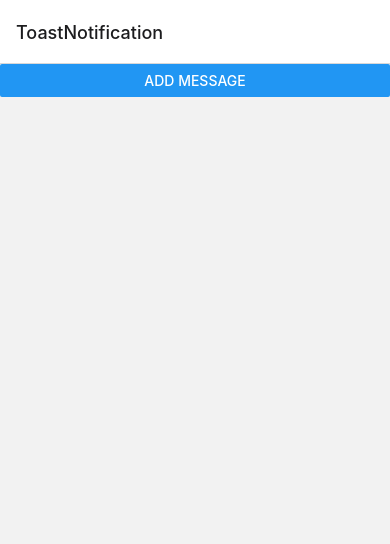
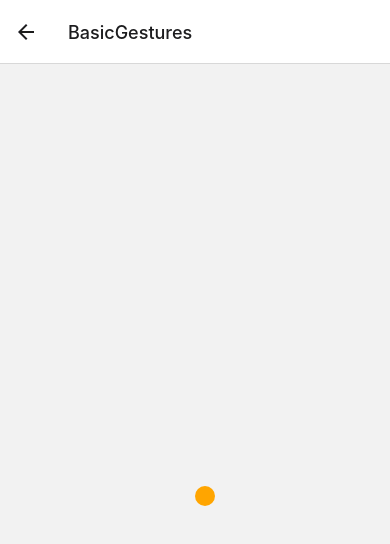
Before and after one commit to emPeeGee/AnimaRN, a React Native app: screen /BasicGestures in a window 390 px wide. Shown: the top 544 px of the page. Built offline with nearby package versions, Linux system fonts and the light colour scheme.

Commit message:
feat:  🐻‍❄️ Create the basicc gesture animation

```diff
--- a/App.tsx
+++ b/App.tsx
@@ -7,6 +7,7 @@ import { RingWave } from './components/RingWave';
 import { CarouselFlat } from './components/CarouselFlatList';
 import { ColorSwitcher } from './components/ColorSwitcher';
 import ToastNotification from './components/ToastNotification';
+import BasicGestures from './components/BasicGestures';
 
 const Stack = createNativeStackNavigator();
 
@@ -31,7 +32,7 @@ export default function App() {
   return (
     <NavigationContainer>
       <SafeAreaView style={styles.container}>
-        <Stack.Navigator initialRouteName="ToastNotification">
+        <Stack.Navigator initialRouteName="Home">
           <Stack.Screen name="Home" component={AnimationList} />
           <Stack.Screen name="RingWave" component={RingWave} />
           <Stack.Screen name="FlatListCarousel" component={CarouselFlat} />
@@ -40,6 +41,7 @@ export default function App() {
             name="ToastNotification"
             component={ToastNotification}
           />
+          <Stack.Screen name="BasicGestures" component={BasicGestures} />
           <Stack.Screen name="Details" component={DetailsScreen} />
         </Stack.Navigator>
       </SafeAreaView>
--- a/components/AnimationList.tsx
+++ b/components/AnimationList.tsx
@@ -12,8 +12,7 @@ const animations = [
   { icon: '🚀', title: 'Carousel FlatList using Animated.API' },
   { icon: '💡', title: 'Color switcher animation by interpolating' },
   { icon: '🌈', title: 'Toast notification' },
-
-  { icon: '🔮', title: 'Mystical Animation' },
+  { icon: '🔮', title: 'Basic of RN gestures', name: 'BasicGestures' },
   { icon: '🎥', title: 'Cinematic Animation' },
 ];
 
--- /dev/null
+++ b/components/BasicGestures.tsx
@@ -0,0 +1,51 @@
+import { View, Text, Animated, useWindowDimensions } from 'react-native';
+import React, { useRef } from 'react';
+
+const CURSOR_SIDE_SIZE = 20;
+const CURSOR_HALF_SIDE_SIZE = CURSOR_SIDE_SIZE / 2;
+
+const BasicGestures = () => {
+  const dimensions = useWindowDimensions();
+  const touch = useRef(
+    new Animated.ValueXY({
+      x: dimensions.width / 2 + CURSOR_HALF_SIDE_SIZE,
+      y: dimensions.height / 2 + CURSOR_HALF_SIDE_SIZE,
+    }),
+  ).current;
+
+  return (
+    <View
+      style={{ flex: 1 }}
+      onStartShouldSetResponder={() => true}
+      onResponderMove={(event) => {
+        touch.setValue({
+          x: event.nativeEvent.locationX,
+          y: event.nativeEvent.locationY,
+        });
+      }}
+      onResponderRelease={() => {
+        Animated.spring(touch, {
+          toValue: {
+            x: dimensions.width / 2 + CURSOR_HALF_SIDE_SIZE,
+            y: dimensions.height / 2 + CURSOR_HALF_SIDE_SIZE,
+          },
+          // left/top not supported by native driver
+          useNativeDriver: false,
+        }).start();
+      }}>
+      <Animated.View
+        style={{
+          position: 'absolute',
+          left: Animated.subtract(touch.x, CURSOR_HALF_SIDE_SIZE),
+          top: Animated.subtract(touch.y, CURSOR_HALF_SIDE_SIZE),
+          height: CURSOR_SIDE_SIZE,
+          width: CURSOR_SIDE_SIZE,
+          borderRadius: CURSOR_HALF_SIDE_SIZE,
+          backgroundColor: 'orange',
+        }}
+      />
+    </View>
+  );
+};
+
+export default BasicGestures;
```
